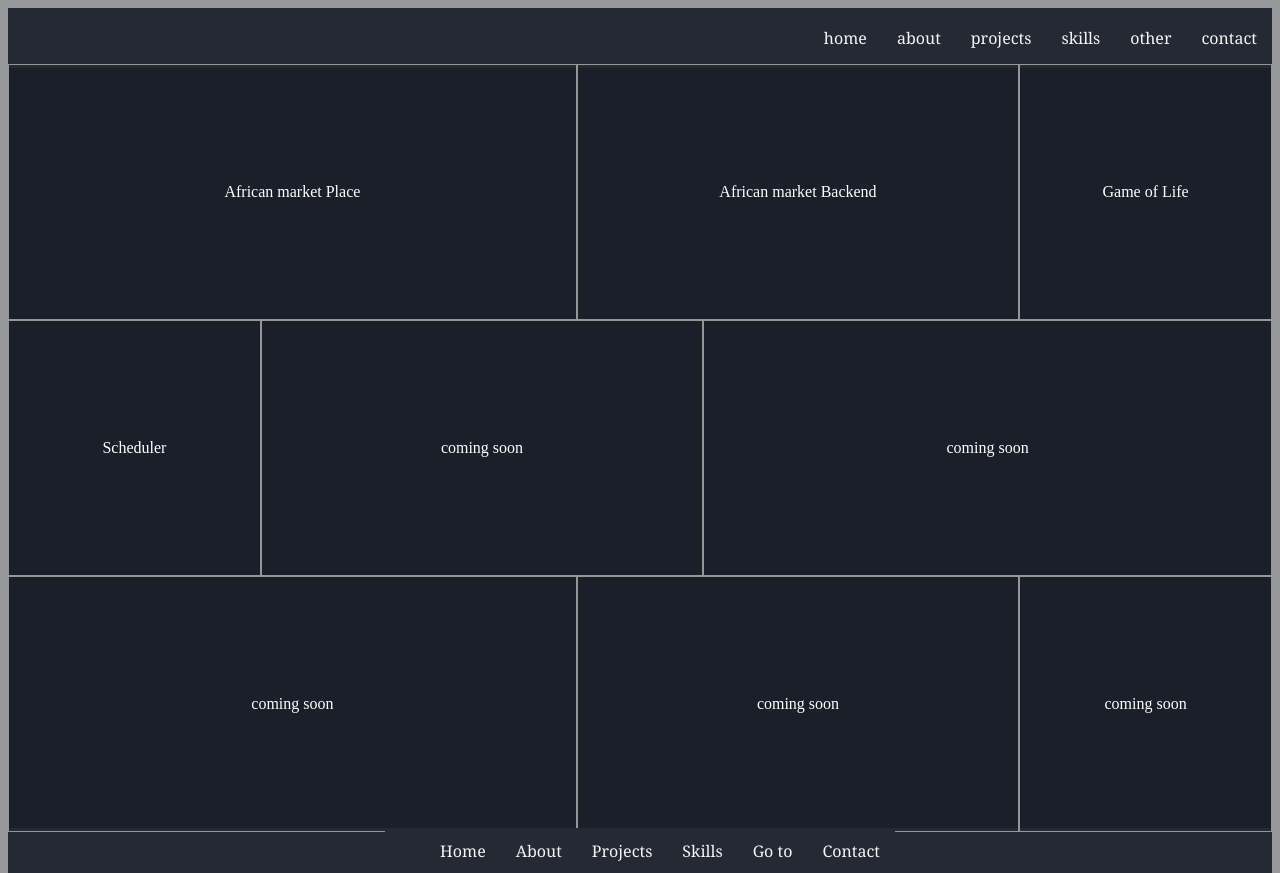
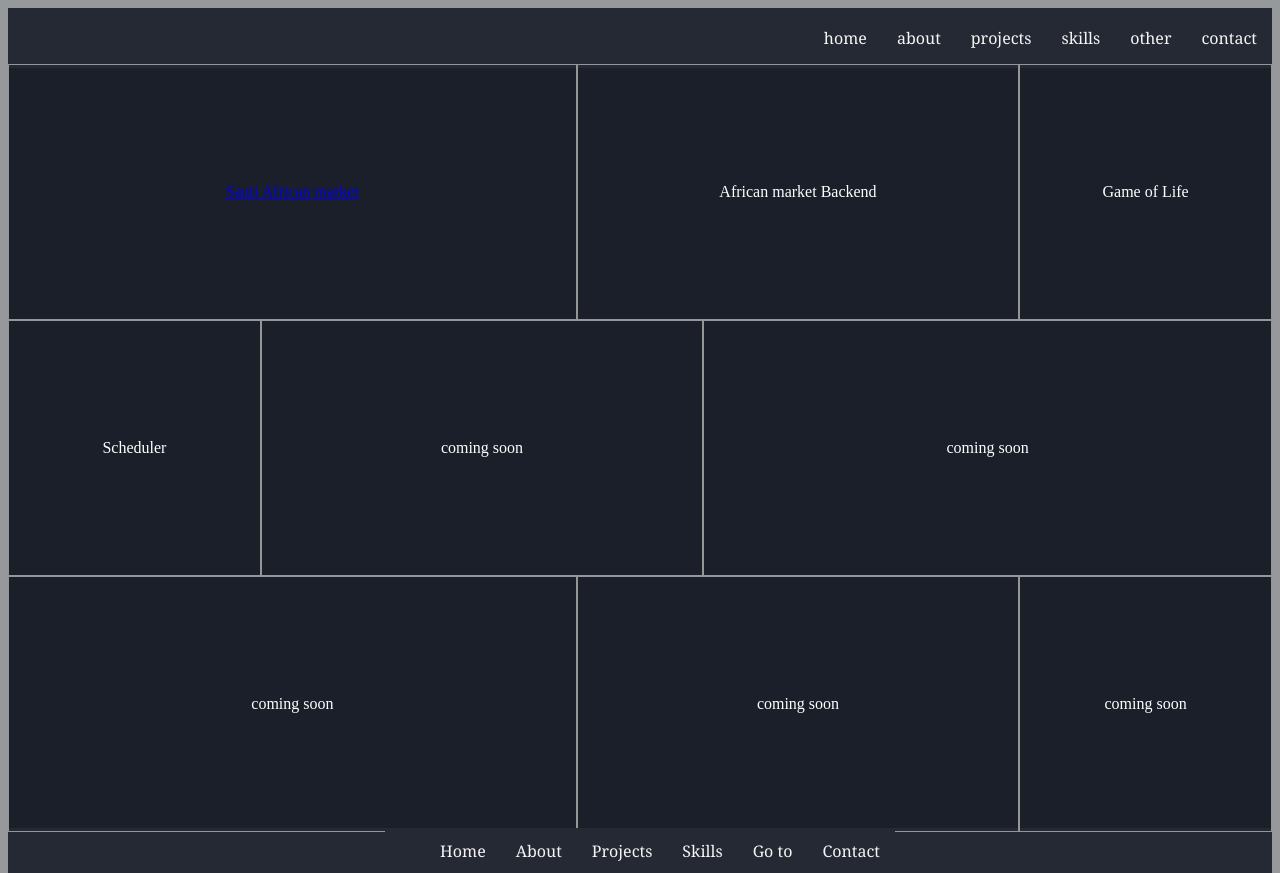
Before and after one commit to thiernodiallo222/thiernodiallo222, a React (Create React App) app: page /projects in a window 1280 px wide. Built offline with nearby package versions, Linux system fonts and the light colour scheme.

Commit message:
added hash link

```diff
--- a/package.json
+++ b/package.json
@@ -10,6 +10,7 @@
     "react": "^16.13.1",
     "react-dom": "^16.13.1",
     "react-router-dom": "^5.1.2",
+    "react-router-hash-link": "^2.4.0",
     "react-scripts": "3.4.1"
   },
   "scripts": {
--- a/src/children/ProjectsChild.js
+++ b/src/children/ProjectsChild.js
@@ -1,7 +1,12 @@
 import React from 'react'
+// import { HashLink } from 'react-router-hash-link';
+import { genericHashLink } from 'react-router-hash-link';
+import GatsbyLink from 'gatsby-link';
 import Redirect from '../components/Redirect';
 import { Route, Link } from 'react-router-dom';
 import './children.scss';
+
+const MyHashLink = genericHashLink(GatsbyLink);
 
 const ProjectsChild = () => {
     return (
@@ -10,9 +15,10 @@ const ProjectsChild = () => {
 
                 <div className="insider-lines">
                     <div className="box-long">
-                               <Link to ="/better-professor" className="better-professor"> African market Place </Link>
+                    <MyHashLink to="https://african-marketplace-front-end-rssjtm.netlify.app/">Sauti African market</MyHashLink>
+                               {/* <Link to ="/better-professor" className="better-professor"> African market Place </Link>
                           <Route path="/better-professor" component={ Redirect }
-                               loc="https://african-marketplace-front-end-rssjtm.netlify.app/"/>
+                               loc="https://african-marketplace-front-end-rssjtm.netlify.app/"/>     */}
                      </div>
 
                     <div className="box-med">
```
Also changed, not shown: 1 other file (tests, documents, lock files or other folders).
